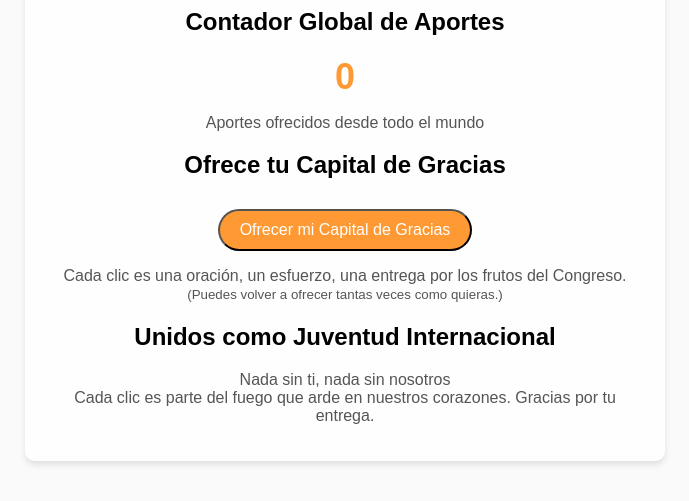
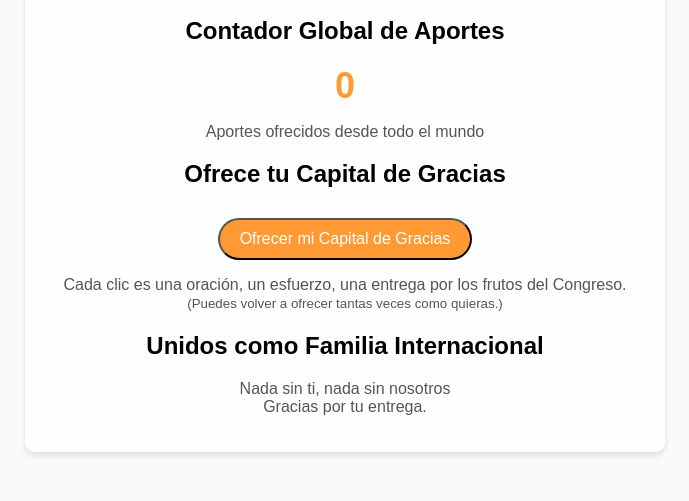
Before and after one commit to CongresoJovenes/Capital-of-Grace, a plain HTML site: page Qwen_html_20250515_fss0kh2bv.html in a window 1280 px wide. Shown: the part 253-754 px from the top of the page, without its empty margins (295-984 px from the left). Drawn offline with Linux system fonts and the light colour scheme; placeholder pictures from the web are drawn by us.

Commit message:
Update Qwen_html_20250515_fss0kh2bv.html

```diff
--- a/Qwen_html_20250515_fss0kh2bv.html
+++ b/Qwen_html_20250515_fss0kh2bv.html
@@ -71,8 +71,8 @@
         <button class="pray-button" onclick="incrementCounter()">Ofrecer mi Capital de Gracias</button>
         <p>Cada clic es una oración, un esfuerzo, una entrega por los frutos del Congreso.<br><small>(Puedes volver a ofrecer tantas veces como quieras.)</small></p>
 
-        <h2>Unidos como Juventud Internacional</h2>
-        <p>Nada sin ti, nada sin nosotros<br>Cada clic es parte del fuego que arde en nuestros corazones. Gracias por tu entrega.</p>
+        <h2>Unidos como Familia Internacional</h2>
+        <p>Nada sin ti, nada sin nosotros<br> Gracias por tu entrega.</p>
     </div>
 
     <script>
```
